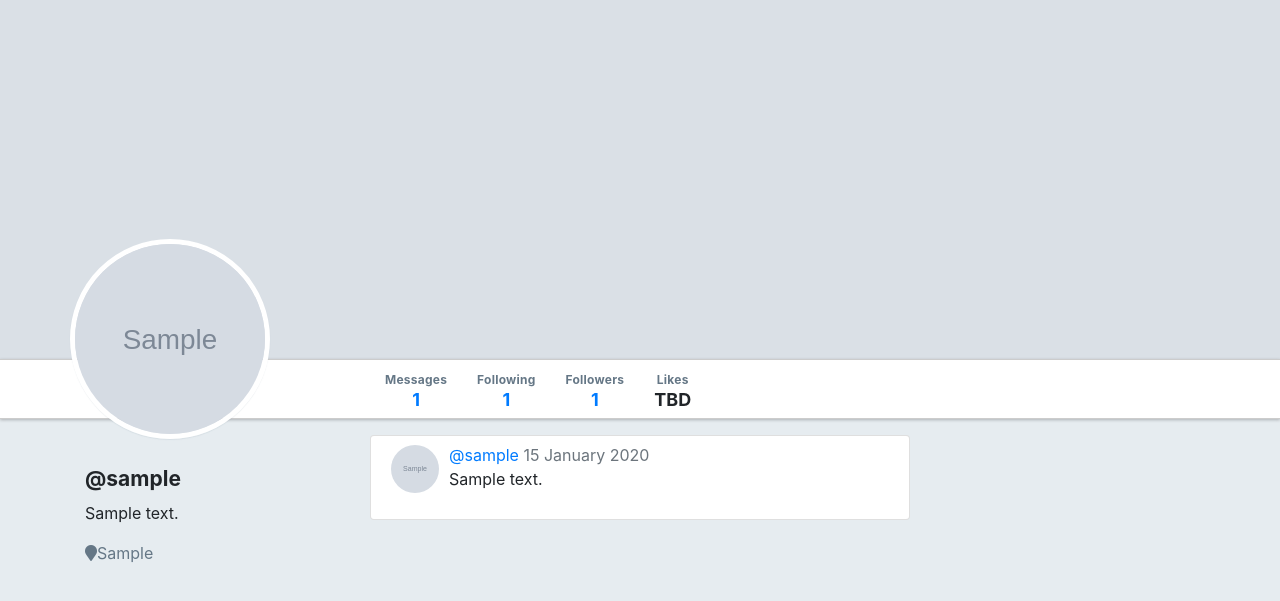
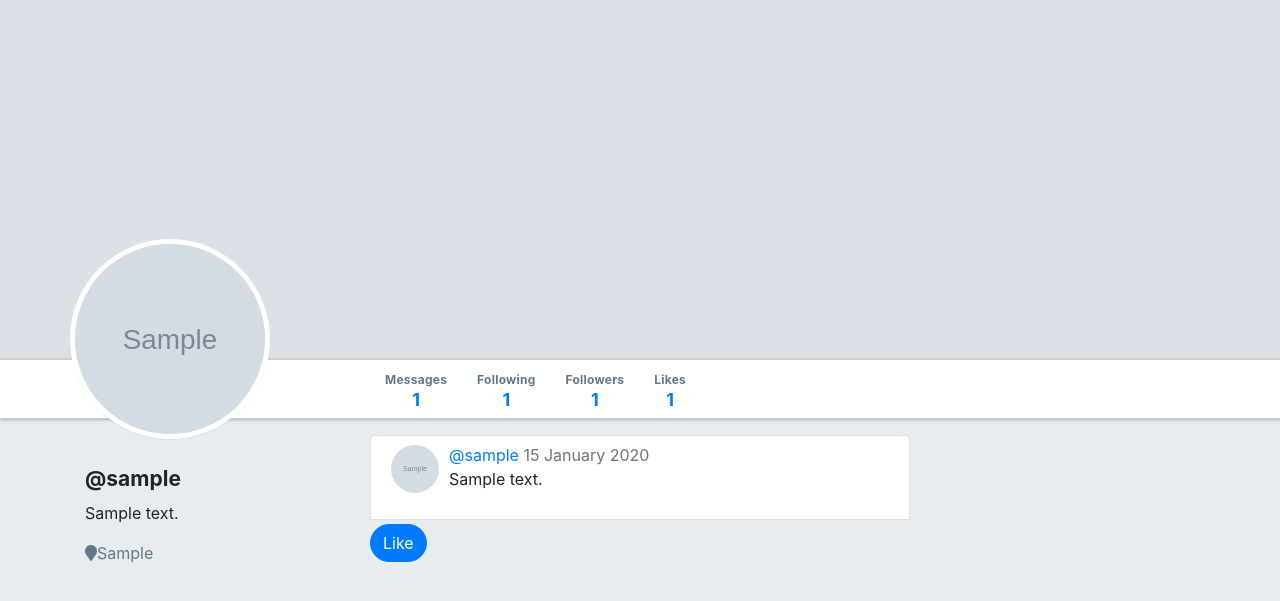
Before and after one commit to ferrisdraouil/warbler, a Flask app: page /users/1 in a window 1280 px wide. Shown: the part 47-648 px from the top of the page. Run offline with Flask 2, Linux system fonts and the light colour scheme; tables that the repository leaves empty hold one stand-in row (values such as "Sample post"); grey boxes marked "Sample" are stand-in pictures; parts of the project's set-up code (start-up, migrations or seed data) failed here and were passed over; some libraries are stand-ins or nearby versions.

Commit message:
likes page displays liked warbles

```diff
--- a/app.py
+++ b/app.py
@@ -5,8 +5,9 @@ from flask_debugtoolbar import DebugToolbarExtension
 from sqlalchemy.exc import IntegrityError
 
 from forms import UserAddForm, LoginForm, MessageForm, EditProfileForm
-from models import db, connect_db, User, Message
+from models import db, connect_db, User, Message, Like
 
+# 'curr_user' is the key in session that we are looking for to see if user is logged in/ has access
 CURR_USER_KEY = "curr_user"
 
 app = Flask(__name__)
@@ -23,7 +24,7 @@ app.config['SECRET_KEY'] = os.environ.get('SECRET_KEY', "it's a secret")
 toolbar = DebugToolbarExtension(app)
 
 connect_db(app)
-
+db.create_all()
 ##############################################################################
 # User signup/login/logout
 
@@ -32,6 +33,7 @@ connect_db(app)
 def add_user_to_g():
     """If we're logged in, add curr user to Flask global."""
 
+    # same as 'curr_user' in session
     if CURR_USER_KEY in session:
         g.user = User.query.get(session[CURR_USER_KEY])
 
@@ -305,6 +307,36 @@ def messages_destroy(message_id):
 
 
 ##############################################################################
+# Likes
+
+
+@app.route('/<int:message_id>/like', methods=['POST'])
+def add_like(message_id):
+
+    if not g.user:
+        flash("Access unauthorized.", "danger")
+        return redirect("/")
+
+    like = Like(liker_id=g.user.id, message_id=message_id)
+    db.session.add(like)
+    db.session.commit()
+
+    return redirect(f'/users/{g.user.id}')
+
+
+@app.route('/users/<int:user_id>/likes')
+def show_user_likes(user_id):
+
+    # messages_ids = {message_id for message in g.user.likes}
+
+    user = User.query.get_or_404(user_id)
+    message_ids = [like.message_id for like in user.likes]
+    messages = Message.query.filter(Message.id.in_(message_ids)).all()
+
+    return render_template('home.html', messages=messages)
+
+
+##############################################################################
 # Homepage and error pages
 
 
--- a/templates/users/detail.html
+++ b/templates/users/detail.html
@@ -29,7 +29,10 @@
           </li>
           <li class="stat">
             <p class="small">Likes</p>
-            <h4>TBD</h4>
+            <h4>
+              <!-- link goes to page that displays all posts the user likes -->
+              <a href="/users/{{ user.id }}/likes">{{ user.likes | length }}</a>
+            </h4>
           </li>
           <div class="ml-auto">
             {% if g.user.id == user.id %}
--- a/templates/users/show.html
+++ b/templates/users/show.html
@@ -18,6 +18,9 @@
             <p>{{ message.text }}</p>
           </div>
         </li>
+        <form action="/{{ message.id }}/like" class="form-inline" method="post">
+          <button class="btn btn-primary my-1" type="submit">Like</button>
+        </form>
 
       {% endfor %}
 
```
Also changed, not shown: models.py (+26 -0 lines).
